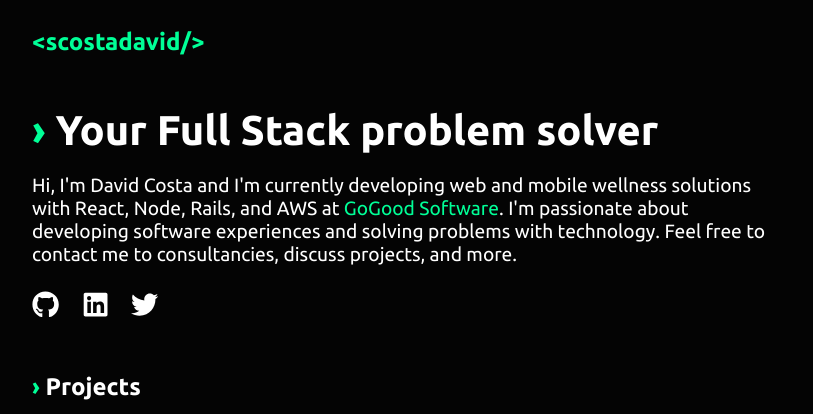
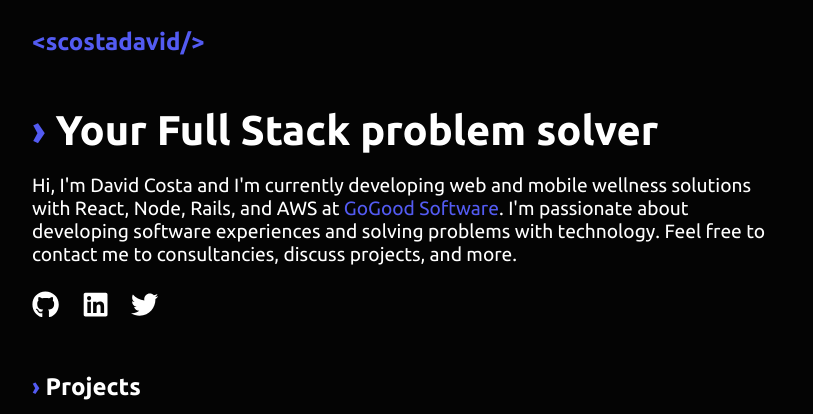
Before and after one commit to scostadavid/scostadavid.github.io, a Gatsby site: page / in a window 1280 px wide. Shown: the top 414 px of the page, without its empty margins (233-1046 px from the left). Built offline with nearby package versions, Linux system fonts and the light colour scheme; Gatsby itself is replaced by a stand-in of ours.

Commit message:
new color

```diff
--- a/src/components/Header/index.tsx
+++ b/src/components/Header/index.tsx
@@ -20,7 +20,7 @@ const StyledHeader = styled.header`
 
   a {
     text-decoration: none;
-    color: #fff;
+    color: #535bf2;
   }
 
   button {
@@ -41,7 +41,7 @@ const StyledHeader = styled.header`
 export default (): JSX.Element => {
   return (
     <StyledHeader>
-      <H2 color="#00FF97">{'<scostadavid/>'}</H2>
+      <H2 color="#535bf2">{'<scostadavid/>'}</H2>
       {/* <ul>
         <li>
           <a rel="noopener noreferrer" href="https://github.com/scostadavid" target="_blank">/github</a>
--- a/src/components/Link/index.tsx
+++ b/src/components/Link/index.tsx
@@ -1,5 +1,8 @@
 import styled from 'styled-components';
 
 export const Link = styled.a`
-  color: #00FF97;
+  color: #535bf2;
+  :hover {
+    cursor: pointer;
+  }
 `;
--- a/src/components/Nav/index.tsx
+++ b/src/components/Nav/index.tsx
@@ -36,8 +36,8 @@ const ButtonLink = styled.button`
   text-align: center;
   transition: .2s;
   :hover {
-    border: 1px solid #00FF97;
-    background-color: #00FF97;
+    border: 1px solid #535bf2;
+    background-color: #535bf2;
     color: black;
   }
 `;
@@ -50,7 +50,7 @@ const IconLink = styled.a`
     transition: .2s;
     :hover {
       cursor: pointer;
-      color: #00FF97;
+      color: #535bf2;
 
     }
   }
--- a/src/components/Typography/index.tsx
+++ b/src/components/Typography/index.tsx
@@ -41,7 +41,7 @@ const Paragraph = styled.p`
 `;
 
 const Span = styled.span`
-  color: ${props => props.color || '#fff'};
+  color: ${props => props.color || '#333'};
 `;
 
 const BlinkingCursor = (): JSX.Element => {
@@ -75,7 +75,7 @@ const TypeMachineParagraph = ({quote}: TypeMachineParagraph): JSX.Element => {
 
   return (
     <>
-      <Span color="#00FF97">{'› '}</Span>
+      <Span color="#535bf2">{'› '}</Span>
       {quote.substring(0, index)}
       <BlinkingCursor />
     </>
--- a/src/pages/404.tsx
+++ b/src/pages/404.tsx
@@ -28,7 +28,7 @@ const NotFoundPage = () => {
   return (
     <main style={pageStyles}>
       <title>scostadavid</title>
-      <H1 color="#00FF97">{'<Page not found/>'}</H1>
+      <H1 color="#535bf2">{'<Page not found/>'}</H1>
       <p style={paragraphStyles}>
         Sorry{" "}
         <span role="img" aria-label="Pensive emoji">
--- a/src/pages/index.tsx
+++ b/src/pages/index.tsx
@@ -41,7 +41,7 @@ const StyledEntry = styled.li`
   border-radius: 5px;
   padding: .5rem;
   :hover {
-    border: 1px solid #00FF97;
+    border: 1px solid #535bf2;
     cursor: pointer;
   }
   img {
```
Lines whose indentation alone changed are shown as unchanged.
